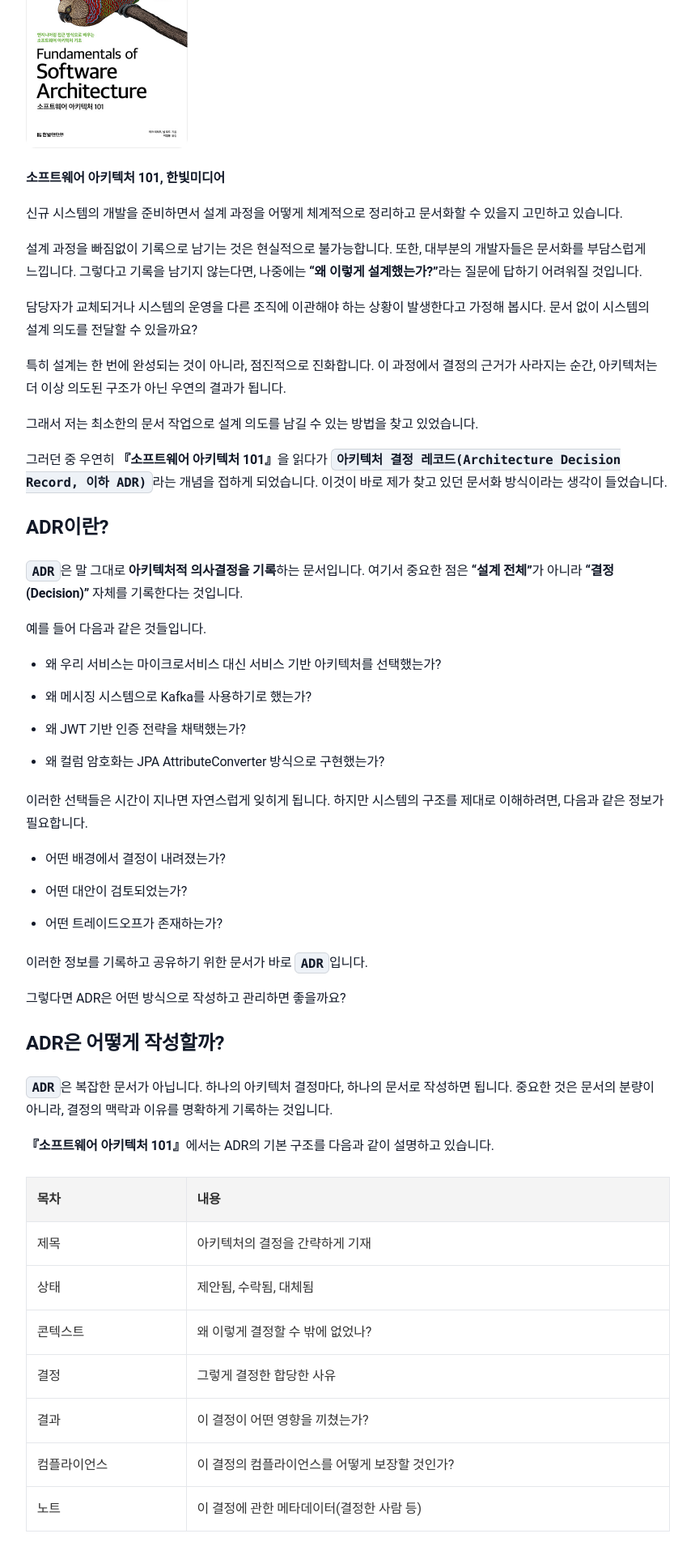
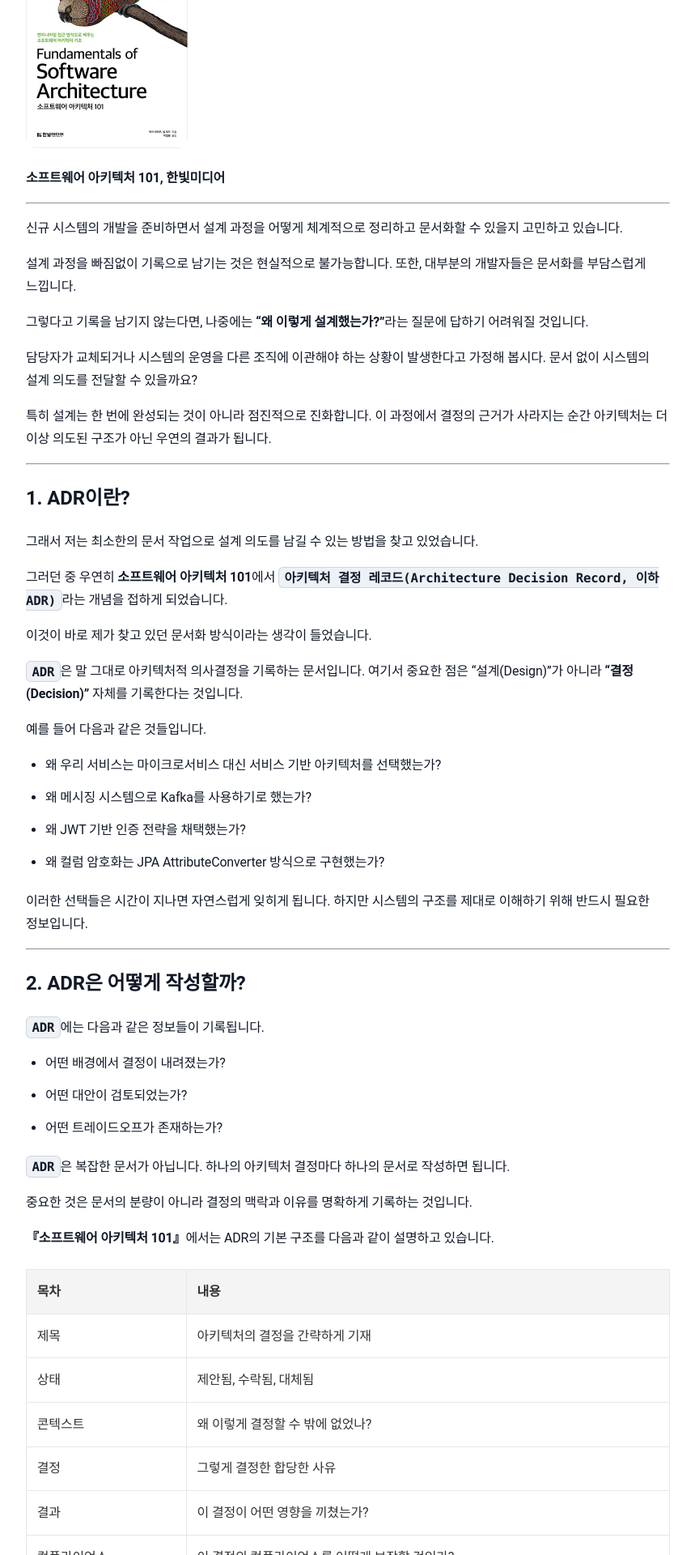
Before and after one commit to sanghoon-lee/sanghoon-lee.github.io, a Jekyll site: the page built from _posts/2026-03-04-ADR.md, in a window 1280 px wide. Shown: the part 516-2436 px from the top of the page at 81% size, without its empty margins (210-1069 px from the left). Built offline with Jekyll 4.4.1, drawn with Linux system fonts in a browser that asks for light colours; nearby versions of some CDN libraries; comment, search, counter and statistics services are not loaded; some of the changed text lies outside the part shown.

Commit message:
adr 포스팅 수정

````diff
--- a/_posts/2026-03-04-ADR.md
+++ b/_posts/2026-03-04-ADR.md
@@ -2,41 +2,38 @@
 layout: post
 title: "[학습기록] 소프트웨어 아키텍처: (5) 아키텍처 결정 레코드(Architecture Decision Record, ADR) 문서 작성법"
 date: 2026-03-04
+description: 소프트웨어 아키텍처 101이라는 책을 읽으면서 공부한 내용을 정리한 글입니다. 5/6
+image: /assets/images/101.jpg
 categories: 학습기록
 ---
 
-<style>
-.main-image {
-  width: 200px;
-  max-width: 380px;
-  height: auto;
-  margin-bottom: 1.4rem;
-  border-radius: 12px;
-  display: block;
-}
-</style>
-
-<img class="main-image" src="/assets/images/101.jpg" alt="소프트웨어 아키텍처 101">
+<img class="book-image" src="/assets/images/101.jpg" alt="소프트웨어 아키텍처 101">
 
 **소프트웨어 아키텍처 101, 한빛미디어**
+
+---
 
 신규 시스템의 개발을 준비하면서 설계 과정을 어떻게 체계적으로 정리하고 문서화할 수 있을지 고민하고 있습니다.
 
 설계 과정을 빠짐없이 기록으로 남기는 것은 현실적으로 불가능합니다. 또한, 대부분의 개발자들은 문서화를 부담스럽게 느낍니다.
+
 그렇다고 기록을 남기지 않는다면, 나중에는 **"왜 이렇게 설계했는가?"**라는 질문에 답하기 어려워질 것입니다.
 
-담당자가 교체되거나 시스템의 운영을 다른 조직에 이관해야 하는 상황이 발생한다고 가정해 봅시다.
-문서 없이 시스템의 설계 의도를 전달할 수 있을까요?
+담당자가 교체되거나 시스템의 운영을 다른 조직에 이관해야 하는 상황이 발생한다고 가정해 봅시다. 문서 없이 시스템의 설계 의도를 전달할 수 있을까요?
 
-특히 설계는 한 번에 완성되는 것이 아니라, 점진적으로 진화합니다. 이 과정에서 결정의 근거가 사라지는 순간, 아키텍처는 더 이상 의도된 구조가 아닌 우연의 결과가 됩니다.
+특히 설계는 한 번에 완성되는 것이 아니라 점진적으로 진화합니다. 이 과정에서 결정의 근거가 사라지는 순간 아키텍처는 더 이상 의도된 구조가 아닌 우연의 결과가 됩니다.
+
+---
+
+## 1. ADR이란?
 
 그래서 저는 최소한의 문서 작업으로 설계 의도를 남길 수 있는 방법을 찾고 있었습니다.
 
-그러던 중 우연히 **『소프트웨어 아키텍처 101』**을 읽다가 `아키텍처 결정 레코드(Architecture Decision Record, 이하 ADR)`라는 개념을 접하게 되었습니다. 이것이 바로 제가 찾고 있던 문서화 방식이라는 생각이 들었습니다.
+그러던 중 우연히 **소프트웨어 아키텍처 101**에서 `아키텍처 결정 레코드(Architecture Decision Record, 이하 ADR)`라는 개념을 접하게 되었습니다.
 
-## ADR이란?
+이것이 바로 제가 찾고 있던 문서화 방식이라는 생각이 들었습니다.
 
-`ADR`은 말 그대로 **아키텍처적 의사결정을 기록**하는 문서입니다. 여기서 중요한 점은 **“설계 전체”**가 아니라 **“결정(Decision)”** 자체를 기록한다는 것입니다.
+`ADR`은 말 그대로 아키텍처적 의사결정을 기록하는 문서입니다. 여기서 중요한 점은 “설계(Design)”가 아니라 **“결정(Decision)”** 자체를 기록한다는 것입니다.
 
 예를 들어 다음과 같은 것들입니다.
 
@@ -45,20 +42,21 @@ categories: 학습기록
 * 왜 JWT 기반 인증 전략을 채택했는가?
 * 왜 컬럼 암호화는 JPA AttributeConverter 방식으로 구현했는가?
 
-이러한 선택들은 시간이 지나면 자연스럽게 잊히게 됩니다. 하지만 시스템의 구조를 제대로 이해하려면, 다음과 같은 정보가 필요합니다.
+이러한 선택들은 시간이 지나면 자연스럽게 잊히게 됩니다. 하지만 시스템의 구조를 제대로 이해하기 위해 반드시 필요한 정보입니다.
+
+---
+
+## 2. ADR은 어떻게 작성할까?
+
+`ADR`에는 다음과 같은 정보들이 기록됩니다.
 
 * 어떤 배경에서 결정이 내려졌는가?
 * 어떤 대안이 검토되었는가?
 * 어떤 트레이드오프가 존재하는가?
 
-이러한 정보를 기록하고 공유하기 위한 문서가 바로 `ADR`입니다.
+`ADR`은 복잡한 문서가 아닙니다. 하나의 아키텍처 결정마다 하나의 문서로 작성하면 됩니다.
 
-그렇다면 ADR은 어떤 방식으로 작성하고 관리하면 좋을까요?
-
-## ADR은 어떻게 작성할까?
-
-`ADR`은 복잡한 문서가 아닙니다. 하나의 아키텍처 결정마다, 하나의 문서로 작성하면 됩니다.
-중요한 것은 문서의 분량이 아니라, 결정의 맥락과 이유를 명확하게 기록하는 것입니다.
+중요한 것은 문서의 분량이 아니라 결정의 맥락과 이유를 명확하게 기록하는 것입니다.
 
 **『소프트웨어 아키텍처 101』**에서는 ADR의 기본 구조를 다음과 같이 설명하고 있습니다.
 
@@ -91,6 +92,7 @@ Accepted
 - Kafka
 
 RabbitMQ는 안정적인 메시지 큐 기능을 제공하지만 대규모 이벤트 스트리밍 처리에는 한계가 있다.
+
 Redis Stream은 운영이 단순하지만 장기 이벤트 로그 보존에는 적합하지 않다.
 
 서비스 간 이벤트 기반 아키텍처를 구축하기 위해서는 높은 처리량과 이벤트 로그 보존 기능이 필요하다.
@@ -98,8 +100,7 @@ Redis Stream은 운영이 단순하지만 장기 이벤트 로그 보존에는
 ## 결정
 서비스 간 이벤트 전달을 위한 메시징 시스템으로 Apache Kafka를 채택한다.
 
-Kafka는 높은 처리량과 확장성을 제공하며, 이벤트 로그를 장기간 보존할 수 있어
-이벤트 기반 아키텍처에 적합하다.
+Kafka는 높은 처리량과 확장성을 제공하며, 이벤트 로그를 장기간 보존할 수 있어 이벤트 기반 아키텍처에 적합하다.
 
 ## 결과
 
@@ -127,15 +128,21 @@ Kafka는 초기 도입 비용이 존재하므로
 Kafka Streams 또는 Flink 도입 가능성을 검토한다.
 ```
 
-## ADR은 어디에 저장하는 것이 좋을까?
+---
 
-우리 회사의 경우에는 `ADR` 문서를 보관할 수 있는 장소로 다음과 같은 선택지가 있습니다.
+## 3. ADR은 어디에 저장하는 것이 좋을까?
+
+`ADR`를 작성하고 보관할 수 있는 장소는 다양합니다.
+
+대표적인 보관 장소는 다음과 같습니다.
 
 * Git 저장소
 * Jira
 * 사내 위키
 
-### Git 저장소
+---
+
+### 3.1. Git 저장소
 
 `ADR` 문서를 개발자에게 익숙한 마크다운으로 작성해서 Git 저장소에 관리하는 개발 조직도 있습니다.
 
@@ -148,7 +155,7 @@ repo-root
          └ 0003-authentication-strategy.md
 ```
 
-장점은 다음과 같습니다.
+Git 저장소에 `ADR`을 관리하는 경우 장점은 다음과 같습니다.
 
 * 코드와 함께 버전 관리 가능
 * Pull Request 기반 리뷰 가능
@@ -156,15 +163,19 @@ repo-root
 
 하지만 여러 저장소에 문서가 분산될 수 있고, 개발팀이 아닌 다른 팀에서의 접근성이 낮은 단점이 있습니다.
 
-### Jira
+---
 
-현재 우리회사에서 현재 대부분의 업무는 Jira 이슈로 관리되고 있습니다. `ADR` 문서를 Jira에 관리하면 의사결정 과정과 토론 기록을 함께 남길 수 있다는 장점이 있습니다.
+### 3.2. Jira
 
-하지만 Jira는 기본적으로 업무 관리 도구이기 때문에, 장기적인 지식 관리 관점에서는 다소 불편할 수 있습니다.
+`ADR` 문서를 Jira에 관리하면 의사결정 과정과 토론 기록을 함께 남길 수 있다는 장점이 있습니다.
 
-### 사내 위키
+하지만 Jira는 기본적으로 업무 관리 도구이기 때문에 장기적인 지식 관리 관점에서는 다소 불편할 수 있습니다.
 
-여러 요소를 종합적으로 고려했을 때 저는 사내 위키가 가장 적합한 저장소라고 판단했습니다.
+---
+
+### 3.3. 사내 위키
+
+여러 요소를 종합적으로 고려했을 때 저는 사내 위키가 가장 적합한 저장소라고 판단하고 있습니다.
 
 그 이유는 다음과 같습니다.
 
@@ -173,21 +184,23 @@ repo-root
 * 운영 조직과의 협업에 유리
 * 장기 보관에 적합
 
-특히, `ADR` 문서가 특정 Git 저장소에 묶여 있기보다는
-서비스 단위의 지식 자산으로 관리되는 것이 더 적절하다고 생각했습니다.
+특히 `ADR` 문서가 특정 Git 저장소에 묶여 있기보다는 서비스 단위의 지식 자산으로 관리되는 것이 더 적절한 것 같습니다.
 
-## 마무리
+---
 
-`ADR`은 거창한 설계 문서가 아닙니다. 하지만, **"왜 이런 아키텍처를 선택했는가?"**라는 질문에 답을 할 수 있게 해주는 문서입니다.
+## 4. 마무리
 
-결국, 아키텍처는 수많은 설계 판단이 쌓여 만들어진 결과라고 생각합니다.
+`ADR`은 **"왜 이런 아키텍처를 선택했는가?"**라는 질문에 답을 할 수 있게 해주는 문서입니다.
 
-모든 설계 결정을 기록할 필요는 없습니다.
-하지만, 시스템의 구조에 영향을 주는 중요한 결정만큼은 기록으로 남길 필요가 있습니다.
+결국 아키텍처는 수많은 설계 판단이 쌓여 만들어진 결과입니다.
 
-ADR은 그 판단을 남기는 가장 단순하면서도 효과적인 방법입니다.
+모든 설계 결정을 기록할 수는 없지만, 시스템의 구조에 영향을 주는 중요한 결정만큼은 기록으로 남길 필요가 있습니다.
 
-## 포스팅 시리즈
+`ADR`은 그 판단을 남기는 가장 단순하면서도 효과적인 방법입니다.
+
+---
+
+## 5. 포스팅 시리즈
 
 * [[학습기록] 소프트웨어 아키텍처: (1) 도메인,모듈,컴포넌트,아티팩트 그리고 퀀텀](https://sanghoon-lee.github.io/2026/02/23/ArchitecureCoreConcept/)
 * [[학습기록] 소프트웨어 아키텍처: (2) 계약에 의한 설계(Design by Contract)](https://sanghoon-lee.github.io/2026/02/25/DesignByContract/)
````
Also changed, not shown: other parts of _posts/2026-03-04-ADR.md (+8 -1 lines), _posts/2026-03-02-ServiceDiscovery.md (+5 -1 lines).
